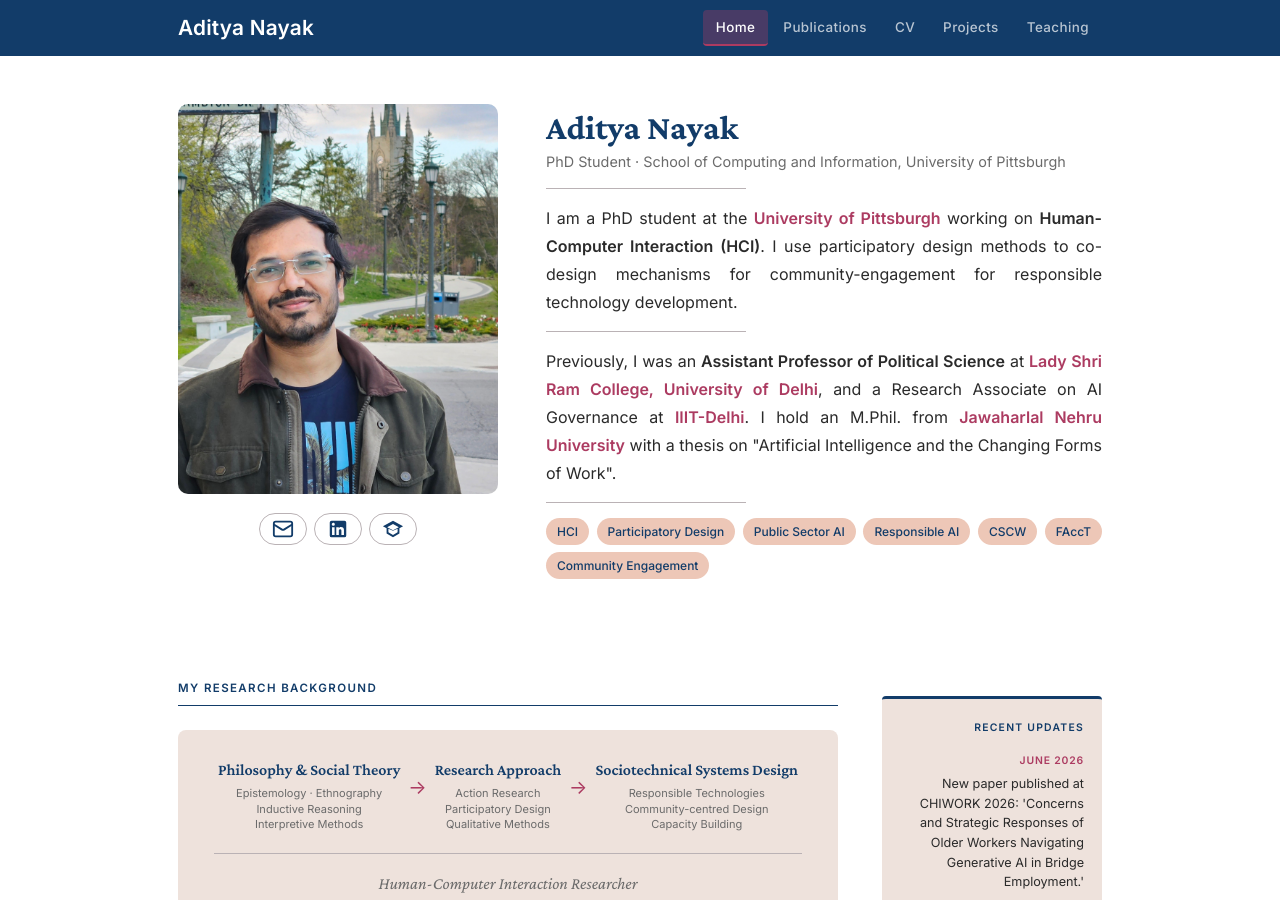
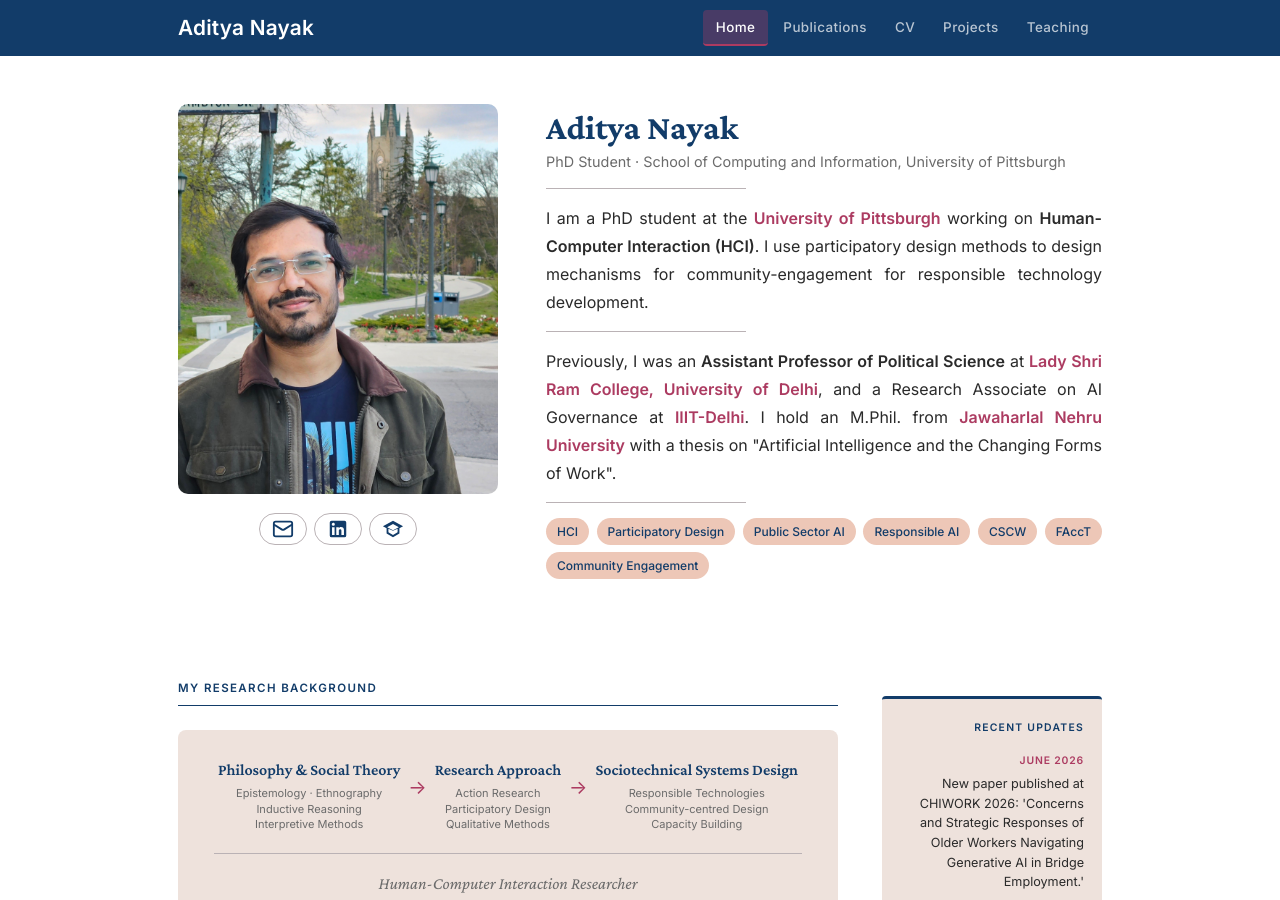
Before and after one commit to adityanayak-info/adityanayak-info.github.io, a Jekyll site: the page built from index.md, in a window 1280 px wide and 900 px high. Built offline with Jekyll 4.4.1, drawn with Linux system fonts in a browser that asks for light colours.

Commit message:
Update default.html

```diff
--- a/_layouts/default.html
+++ b/_layouts/default.html
@@ -99,7 +99,7 @@
 
             <hr class="profile-rule">
 
-            <p>I am a PhD student at the <a class="inst-link" href="https://www.sci.pitt.edu" target="_blank">University of Pittsburgh</a> working on <strong>Human-Computer Interaction (HCI)</strong>. I use participatory design methods to co-design mechanisms for community-engagement for responsible technology development.</p>
+            <p>I am a PhD student at the <a class="inst-link" href="https://www.sci.pitt.edu" target="_blank">University of Pittsburgh</a> working on <strong>Human-Computer Interaction (HCI)</strong>. I use participatory design methods to design mechanisms for community-engagement for responsible technology development.</p>
 
             <hr class="profile-rule">
 
```
